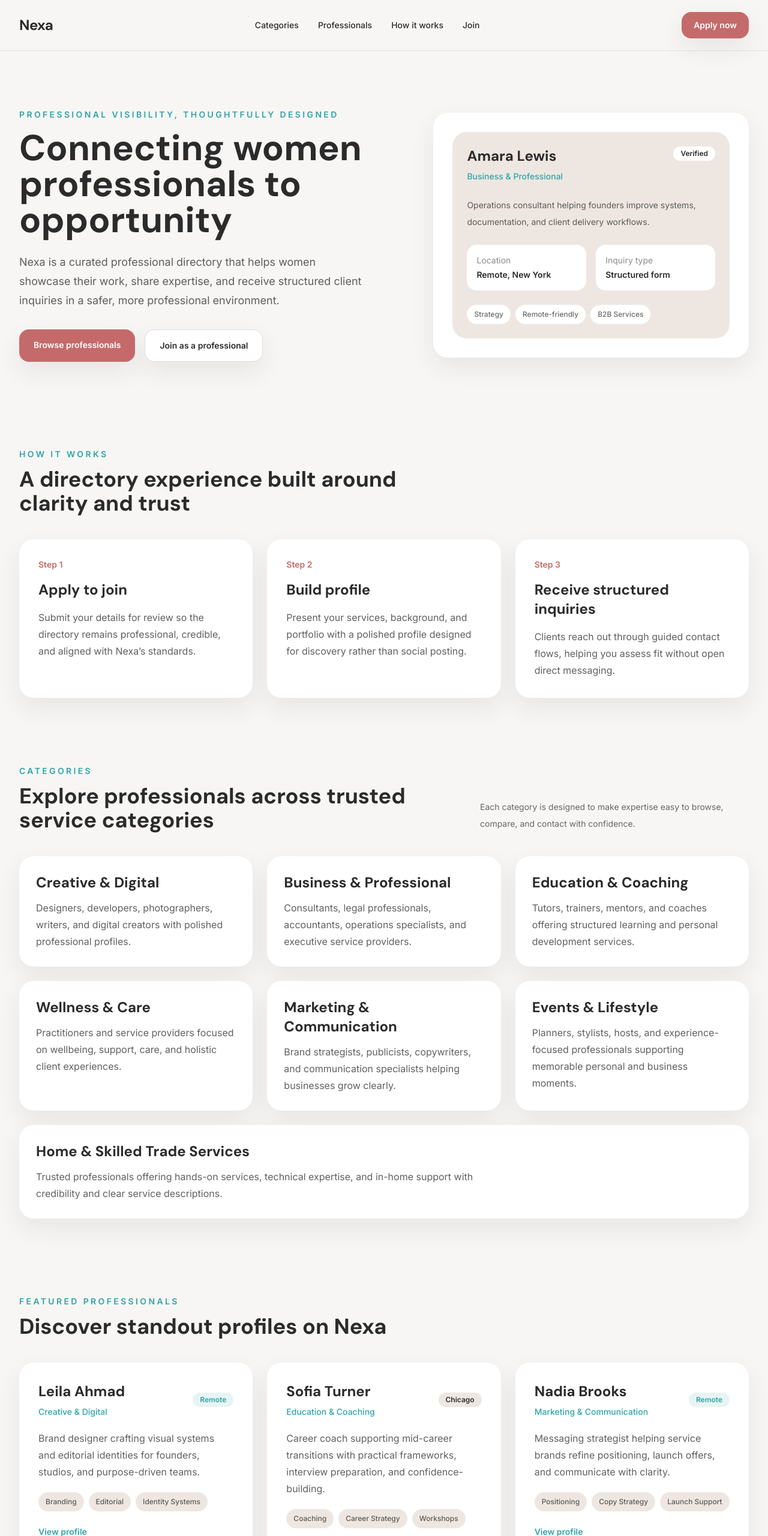
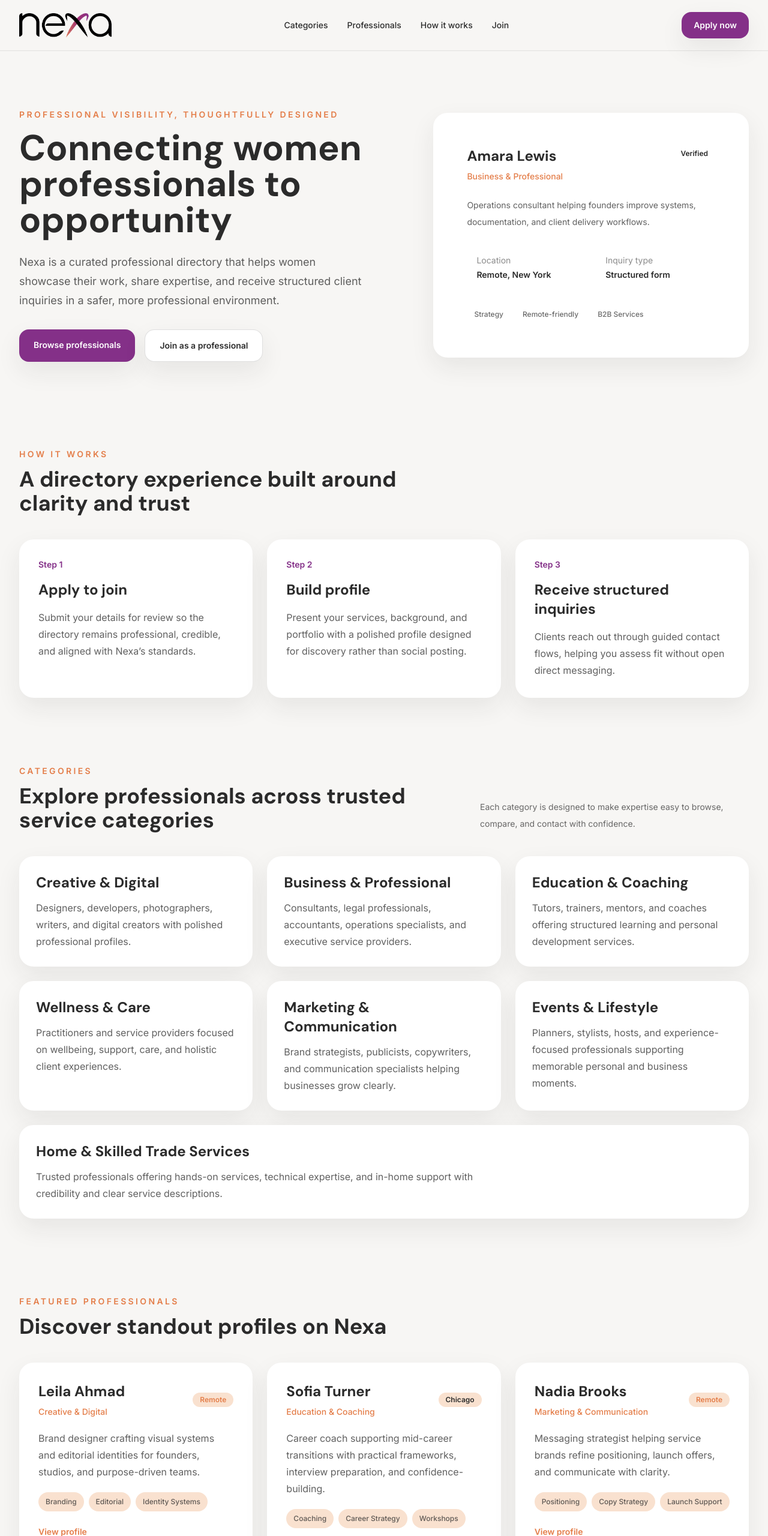
Before and after one commit to MiStefanoni/NEXA, a plain HTML site: page index.html in a window 1280 px wide. Shown: the top 2560 px of the page at 60% size. Drawn offline with nearby package versions, Linux system fonts and the light colour scheme.

Commit message:
Update site logo asset

```diff
--- a/index.html
+++ b/index.html
@@ -16,10 +16,9 @@
             colors: {
               ivory: "#F7F6F4",
               charcoal: "#2B2B2B",
-              clay: "#C56A6A",
-              teal: "#2FA4A9",
-              sand: "#EEE7E1",
-              mist: "#E8F4F4",
+              clay: "#843088",
+              teal: "#E47E4A",
+              mist: "#F9E1CF",
             },
             fontFamily: {
               sans: ["Inter", "sans-serif"],
@@ -42,7 +41,9 @@
   <body class="bg-ivory font-sans text-charcoal antialiased">
     <header class="border-b border-charcoal/10">
       <div class="mx-auto flex max-w-7xl items-center justify-between px-6 py-5 lg:px-8">
-        <a href="#top" class="font-display text-2xl font-bold tracking-tight">Nexa</a>
+        <a href="#top" class="inline-flex items-center" aria-label="Nexa home">
+          <img src="./Nexa2.png" alt="Nexa" class="h-10 w-auto" />
+        </a>
         <nav aria-label="Primary" class="hidden items-center gap-8 text-sm font-medium md:flex">
           <a href="#categories" class="transition-colors hover:text-teal">Categories</a>
           <a href="#professionals" class="transition-colors hover:text-teal">Professionals</a>
@@ -87,7 +88,7 @@
           </div>
 
           <aside class="rounded-3xl bg-white p-6 shadow-soft sm:p-8" aria-label="Featured directory card">
-            <div class="rounded-3xl bg-sand p-6">
+            <div class="rounded-3xl bg-white p-6">
               <div class="flex items-start justify-between gap-4">
                 <div>
                   <p class="font-display text-2xl font-bold">Amara Lewis</p>
@@ -249,9 +250,9 @@
               and purpose-driven teams.
             </p>
             <div class="mt-5 flex flex-wrap gap-2 text-xs font-medium text-charcoal/75">
-              <span class="rounded-full bg-sand px-3 py-2">Branding</span>
-              <span class="rounded-full bg-sand px-3 py-2">Editorial</span>
-              <span class="rounded-full bg-sand px-3 py-2">Identity Systems</span>
+              <span class="rounded-full bg-mist px-3 py-2">Branding</span>
+              <span class="rounded-full bg-mist px-3 py-2">Editorial</span>
+              <span class="rounded-full bg-mist px-3 py-2">Identity Systems</span>
             </div>
             <a href="#profile-detail" class="mt-6 inline-block text-sm font-semibold text-teal"
               >View profile</a
@@ -264,7 +265,7 @@
                 <h3 class="font-display text-2xl font-bold">Sofia Turner</h3>
                 <p class="mt-2 text-sm font-medium text-teal">Education &amp; Coaching</p>
               </div>
-              <span class="rounded-full bg-sand px-3 py-1 text-xs font-semibold text-charcoal"
+              <span class="rounded-full bg-mist px-3 py-1 text-xs font-semibold text-charcoal"
                 >Chicago</span
               >
             </div>
@@ -273,9 +274,9 @@
               preparation, and confidence-building.
             </p>
             <div class="mt-5 flex flex-wrap gap-2 text-xs font-medium text-charcoal/75">
-              <span class="rounded-full bg-sand px-3 py-2">Coaching</span>
-              <span class="rounded-full bg-sand px-3 py-2">Career Strategy</span>
-              <span class="rounded-full bg-sand px-3 py-2">Workshops</span>
+              <span class="rounded-full bg-mist px-3 py-2">Coaching</span>
+              <span class="rounded-full bg-mist px-3 py-2">Career Strategy</span>
+              <span class="rounded-full bg-mist px-3 py-2">Workshops</span>
             </div>
             <a href="#profile-detail" class="mt-6 inline-block text-sm font-semibold text-teal"
               >View profile</a
@@ -297,9 +298,9 @@
               communicate with clarity.
             </p>
             <div class="mt-5 flex flex-wrap gap-2 text-xs font-medium text-charcoal/75">
-              <span class="rounded-full bg-sand px-3 py-2">Positioning</span>
-              <span class="rounded-full bg-sand px-3 py-2">Copy Strategy</span>
-              <span class="rounded-full bg-sand px-3 py-2">Launch Support</span>
+              <span class="rounded-full bg-mist px-3 py-2">Positioning</span>
+              <span class="rounded-full bg-mist px-3 py-2">Copy Strategy</span>
+              <span class="rounded-full bg-mist px-3 py-2">Launch Support</span>
             </div>
             <a href="#profile-detail" class="mt-6 inline-block text-sm font-semibold text-teal"
               >View profile</a
@@ -428,15 +429,15 @@
             <section class="rounded-3xl bg-white p-8 shadow-soft">
               <h3 class="font-display text-2xl font-bold">Experience</h3>
               <div class="mt-6 grid gap-4 md:grid-cols-3">
-                <article class="rounded-3xl bg-sand p-6">
+                <article class="rounded-3xl bg-mist p-6">
                   <p class="text-sm text-charcoal/60">Experience</p>
                   <p class="mt-2 font-display text-3xl font-bold">9 years</p>
                 </article>
-                <article class="rounded-3xl bg-sand p-6">
+                <article class="rounded-3xl bg-mist p-6">
                   <p class="text-sm text-charcoal/60">Client focus</p>
                   <p class="mt-2 font-display text-3xl font-bold">Startups</p>
                 </article>
-                <article class="rounded-3xl bg-sand p-6">
+                <article class="rounded-3xl bg-mist p-6">
                   <p class="text-sm text-charcoal/60">Projects delivered</p>
                   <p class="mt-2 font-display text-3xl font-bold">70+</p>
                 </article>
@@ -450,21 +451,21 @@
             <section class="rounded-3xl bg-white p-8 shadow-soft">
               <h3 class="font-display text-2xl font-bold">Portfolio</h3>
               <div class="mt-6 grid gap-5 md:grid-cols-3">
-                <article class="rounded-3xl bg-sand p-6">
+                <article class="rounded-3xl bg-mist p-6">
                   <p class="text-sm font-semibold text-clay">Case Study 01</p>
                   <h4 class="mt-3 text-lg font-semibold">Editorial rebrand for advisory studio</h4>
                   <p class="mt-3 text-sm leading-7 text-charcoal/75">
                     Visual identity and proposal system for a remote consulting firm.
                   </p>
                 </article>
-                <article class="rounded-3xl bg-sand p-6">
+                <article class="rounded-3xl bg-mist p-6">
                   <p class="text-sm font-semibold text-clay">Case Study 02</p>
                   <h4 class="mt-3 text-lg font-semibold">Launch identity for wellness founder</h4>
                   <p class="mt-3 text-sm leading-7 text-charcoal/75">
                     Brand direction and digital assets for a premium coaching offer.
                   </p>
                 </article>
-                <article class="rounded-3xl bg-sand p-6">
+                <article class="rounded-3xl bg-mist p-6">
                   <p class="text-sm font-semibold text-clay">Case Study 03</p>
                   <h4 class="mt-3 text-lg font-semibold">Presentation system for venture partner</h4>
                   <p class="mt-3 text-sm leading-7 text-charcoal/75">
@@ -601,7 +602,9 @@
 
     <footer class="border-t border-charcoal/10">
       <div class="mx-auto flex max-w-7xl flex-col gap-6 px-6 py-8 lg:flex-row lg:items-center lg:justify-between lg:px-8">
-        <a href="#top" class="font-display text-2xl font-bold tracking-tight">Nexa</a>
+        <a href="#top" class="inline-flex items-center" aria-label="Nexa home">
+          <img src="./Nexa2.png" alt="Nexa" class="h-10 w-auto" />
+        </a>
         <nav aria-label="Footer" class="flex flex-wrap gap-5 text-sm text-charcoal/75">
           <a href="#top" class="hover:text-teal">About</a>
           <a href="#categories" class="hover:text-teal">Categories</a>
```
Also changed, not shown: Nexa2.png (added).
